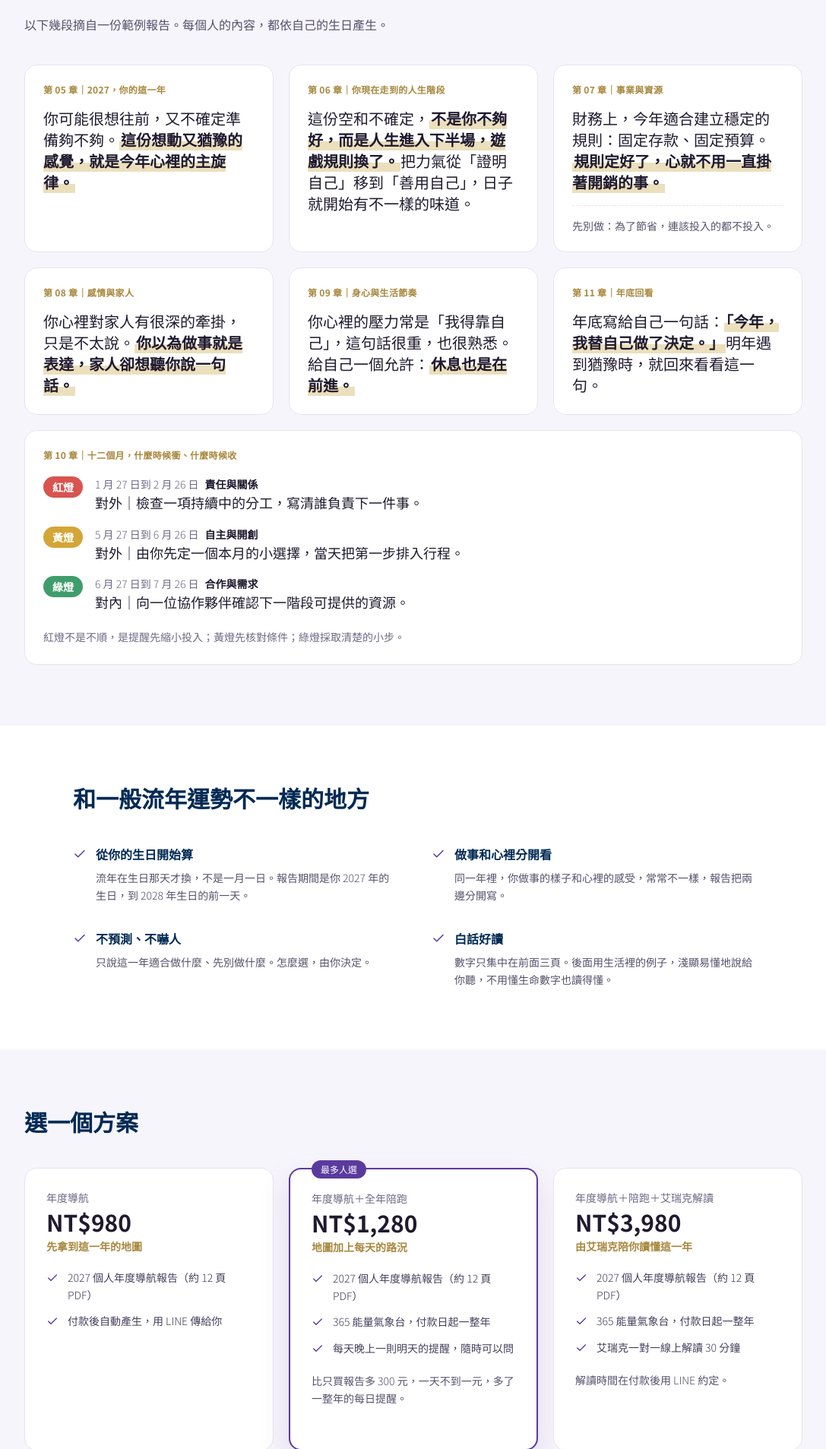
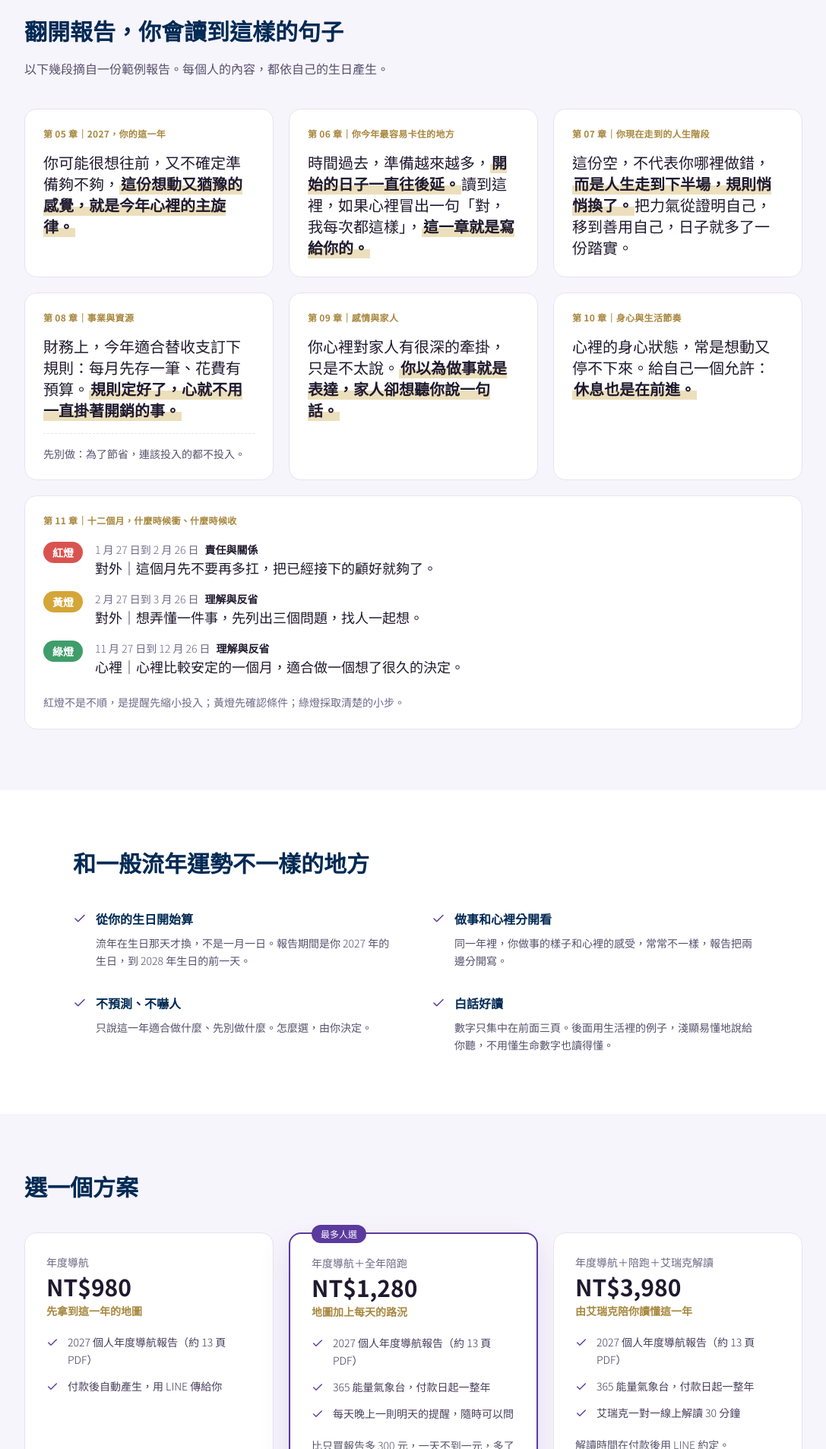
Before and after one commit to kern0907-303/erickfirm-website, a React (Vite) app: page /nas/2027 in a window 1280 px wide. Shown: the part 2233-4140 px from the top of the page at 76% size, without its empty margins (96-1183 px from the left). Built offline with nearby package versions, Linux system fonts and the light colour scheme; no server answers.

Commit message:
平衡空間：2027 年度導航改為約 13 頁並列出新章「你今年最容易卡住的地方」，報告摘句與月曆改用新版章號與內容，範例報告依新版重做（只收單數章），服務條款同步

```diff
--- a/src/content/nas2027Content.js
+++ b/src/content/nas2027Content.js
@@ -43,6 +43,7 @@ export const SOLUTION = {
       body: '依你的生日與人生階段寫成，從你 2027 年的生日開始，到 2028 年生日的前一天。',
       items: [
         '這一年的主題，一頁看完',
+        '你今年最容易卡住的地方：做事和心裡怎麼拉扯，這個卡點容易怎麼重演',
         '你現在走到的人生階段，此刻最需要面對的事',
         '事業與資源：該推什麼、該守什麼',
         '感情與家人：最需要留意的一件事',
@@ -70,44 +71,45 @@ export const DIFFERENCES = [
   ['白話好讀', '數字只集中在前面三頁。後面用生活裡的例子，淺顯易懂地說給你聽，不用懂生命數字也讀得懂。'],
 ];
 
-// 報告摘句：摘自客戶版範例報告（1985-11-27）。quote 陣列奇數位置（第 2、4 段）是螢光筆標示的重點。
+// 報告摘句：摘自客戶版範例報告（1985-11-27，2026-10-28 新版 13 頁）。
+// 六張摘句卡依章序排（05 到 10），十二個月那張橫跨整列放最後，格線剛好排滿。quote 陣列奇數位置（第 2、4 段）是螢光筆標示的重點。
 export const EXCERPTS_TITLE = '翻開報告，你會讀到這樣的句子';
 export const EXCERPTS_INTRO = '以下幾段摘自一份範例報告。每個人的內容，都依自己的生日產生。';
 export const EXCERPTS = [
   {
     chapter: '第 05 章｜2027，你的這一年',
-    quote: ['你可能很想往前，又不確定準備夠不夠。', '這份想動又猶豫的感覺，就是今年心裡的主旋律。'],
+    quote: ['你可能很想往前，又不確定準備夠不夠，', '這份想動又猶豫的感覺，就是今年心裡的主旋律。'],
   },
   {
-    chapter: '第 06 章｜你現在走到的人生階段',
-    quote: ['這份空和不確定，', '不是你不夠好，而是人生進入下半場，遊戲規則換了。', '把力氣從「證明自己」移到「善用自己」，日子就開始有不一樣的味道。'],
+    chapter: '第 06 章｜你今年最容易卡住的地方',
+    quote: ['時間過去，準備越來越多，', '開始的日子一直往後延。', '讀到這裡，如果心裡冒出一句「對，我每次都這樣」，', '這一章就是寫給你的。'],
   },
   {
-    chapter: '第 07 章｜事業與資源',
-    quote: ['財務上，今年適合建立穩定的規則：固定存款、固定預算。', '規則定好了，心就不用一直掛著開銷的事。'],
+    chapter: '第 07 章｜你現在走到的人生階段',
+    quote: ['這份空，不代表你哪裡做錯，', '而是人生走到下半場，規則悄悄換了。', '把力氣從證明自己，移到善用自己，日子就多了一份踏實。'],
+  },
+  {
+    chapter: '第 08 章｜事業與資源',
+    quote: ['財務上，今年適合替收支訂下規則：每月先存一筆、花費有預算。', '規則定好了，心就不用一直掛著開銷的事。'],
     dont: '為了節省，連該投入的都不投入。',
   },
   {
-    chapter: '第 08 章｜感情與家人',
+    chapter: '第 09 章｜感情與家人',
     quote: ['你心裡對家人有很深的牽掛，只是不太說。', '你以為做事就是表達，家人卻想聽你說一句話。'],
   },
   {
-    chapter: '第 09 章｜身心與生活節奏',
-    quote: ['你心裡的壓力常是「我得靠自己」，這句話很重，也很熟悉。給自己一個允許：', '休息也是在前進。'],
-  },
-  {
-    chapter: '第 11 章｜年底回看',
-    quote: ['年底寫給自己一句話：', '「今年，我替自己做了決定。」', '明年遇到猶豫時，就回來看看這一句。'],
+    chapter: '第 10 章｜身心與生活節奏',
+    quote: ['心裡的身心狀態，常是想動又停不下來。給自己一個允許：', '休息也是在前進。'],
   },
 ];
 export const EXCERPT_MONTHS = {
-  chapter: '第 10 章｜十二個月，什麼時候衝、什麼時候收',
+  chapter: '第 11 章｜十二個月，什麼時候衝、什麼時候收',
   rows: [
-    ['red', '紅燈', '1 月 27 日到 2 月 26 日', '責任與關係', '對外', '檢查一項持續中的分工，寫清誰負責下一件事。'],
-    ['yellow', '黃燈', '5 月 27 日到 6 月 26 日', '自主與開創', '對外', '由你先定一個本月的小選擇，當天把第一步排入行程。'],
-    ['green', '綠燈', '6 月 27 日到 7 月 26 日', '合作與需求', '對內', '向一位協作夥伴確認下一階段可提供的資源。'],
+    ['red', '紅燈', '1 月 27 日到 2 月 26 日', '責任與關係', '對外', '這個月先不要再多扛，把已經接下的顧好就夠了。'],
+    ['yellow', '黃燈', '2 月 27 日到 3 月 26 日', '理解與反省', '對外', '想弄懂一件事，先列出三個問題，找人一起想。'],
+    ['green', '綠燈', '11 月 27 日到 12 月 26 日', '理解與反省', '心裡', '心裡比較安定的一個月，適合做一個想了很久的決定。'],
   ],
-  note: '紅燈不是不順，是提醒先縮小投入；黃燈先核對條件；綠燈採取清楚的小步。',
+  note: '紅燈不是不順，是提醒先縮小投入；黃燈先確認條件；綠燈採取清楚的小步。',
 };
 
 // 價格錨點：中間方案為主推。code 對應收款後台的商品代碼。
@@ -117,7 +119,7 @@ export const PLANS = [
     name: '年度導航',
     price: 'NT$980',
     tagline: '先拿到這一年的地圖',
-    items: ['2027 個人年度導航報告（約 12 頁 PDF）', '付款後自動產生，用 LINE 傳給你'],
+    items: ['2027 個人年度導航報告（約 13 頁 PDF）', '付款後自動產生，用 LINE 傳給你'],
     featured: false,
   },
   {
@@ -127,7 +129,7 @@ export const PLANS = [
     tagline: '地圖加上每天的路況',
     badge: '最多人選',
     items: [
-      '2027 個人年度導航報告（約 12 頁 PDF）',
+      '2027 個人年度導航報告（約 13 頁 PDF）',
       '365 能量氣象台，付款日起一整年',
       '每天晚上一則明天的提醒，隨時可以問',
     ],
@@ -140,7 +142,7 @@ export const PLANS = [
     price: 'NT$3,980',
     tagline: '由艾瑞克陪你讀懂這一年',
     items: [
-      '2027 個人年度導航報告（約 12 頁 PDF）',
+      '2027 個人年度導航報告（約 13 頁 PDF）',
       '365 能量氣象台，付款日起一整年',
       '艾瑞克一對一線上解讀 30 分鐘',
     ],
--- a/src/content/nasLegal.js
+++ b/src/content/nasLegal.js
@@ -90,14 +90,14 @@ export const nasPrivacy = {
 export const nasTerms = {
   route: '/nas/terms',
   title: '服務條款',
-  lastUpdated: '2026 年 10 月 26 日',
+  lastUpdated: '2026 年 10 月 28 日',
   description: '說明平衡空間 2027 年度導航等生命數字服務的內容、交付、付款、退款與使用條款。',
   intro: '歡迎使用平衡空間的生命數字服務，服務由特有種商行提供。完成付款即表示你已閱讀並同意以下條款，請在購買前先看完。',
   sections: [
     { title: '一、你買到的是什麼', blocks: [
       { type: 'p', text: '2027 年度導航有三個方案，實際內容以銷售頁與結帳頁顯示為準：' },
       { type: 'ul', items: [
-        '年度導航：一份依你提供的生日與人生階段產生的個人 PDF 報告，約 12 頁。',
+        '年度導航：一份依你提供的生日與人生階段產生的個人 PDF 報告，約 13 頁。',
         '年度導航＋全年陪跑：上述報告，加上 365 能量氣象台。365 能量氣象台是 LINE 官方帳號上的每日提醒，期間自付款確認日起算 365 天，起始日計入。',
         '年度導航＋陪跑＋艾瑞克解讀：上述兩項，加上艾瑞克一對一線上解讀 30 分鐘，時間在付款後透過 LINE 約定。',
       ] },
--- a/src/pages/NASDashboard.jsx
+++ b/src/pages/NASDashboard.jsx
@@ -29,7 +29,7 @@ const FEATURES = [
   { name: '今天的流日', free: true, paid: true },
   { name: '前一天晚上，LINE 傳來明天的提醒', free: false, paid: true },
   { name: '隨時在 LINE 問今天、這個月或今年的狀態', free: false, paid: true },
-  { name: '2027 年度導航報告（約 12 頁 PDF）', free: false, paid: true },
+  { name: '2027 年度導航報告（約 13 頁 PDF）', free: false, paid: true },
 ];
 
 const NASDashboard = () => {
```
Also changed, not shown: 1 other file (tests, documents, lock files or other folders).
